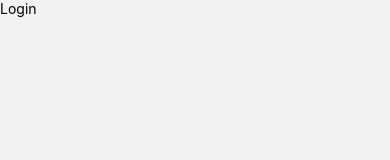
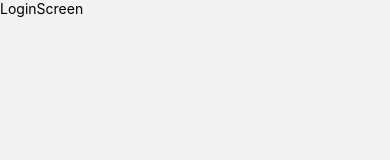
Before and after one commit to rubeshrubz/visitormanageapp, a React Native app: screen /Login in a window 390 px wide. Shown: the top 160 px of the page. Built offline with nearby package versions, Linux system fonts and the light colour scheme.

Commit message:
loginscreen

```diff
--- a/src/screens/Login.js
+++ b/src/screens/Login.js
@@ -3,10 +3,14 @@ import React from 'react'
 
 export default function Login() {
   return (
-    <View>
-      <Text>Login</Text>
+    <View style={styles.container}>
+      <Text>LoginScreen</Text>
     </View>
   )
 }
 
-const styles = StyleSheet.create({})
+const styles = StyleSheet.create({
+  container: {
+    flex:1,
+  }
+})
```
